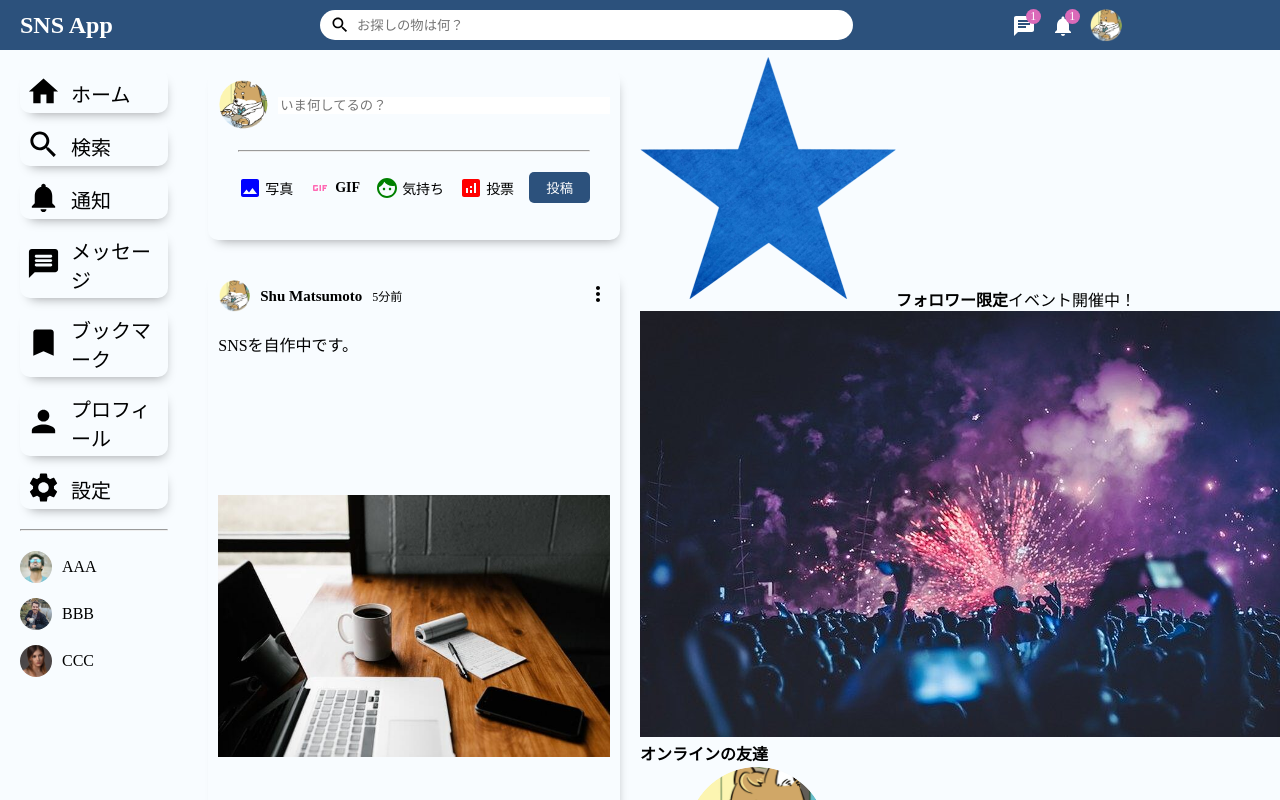
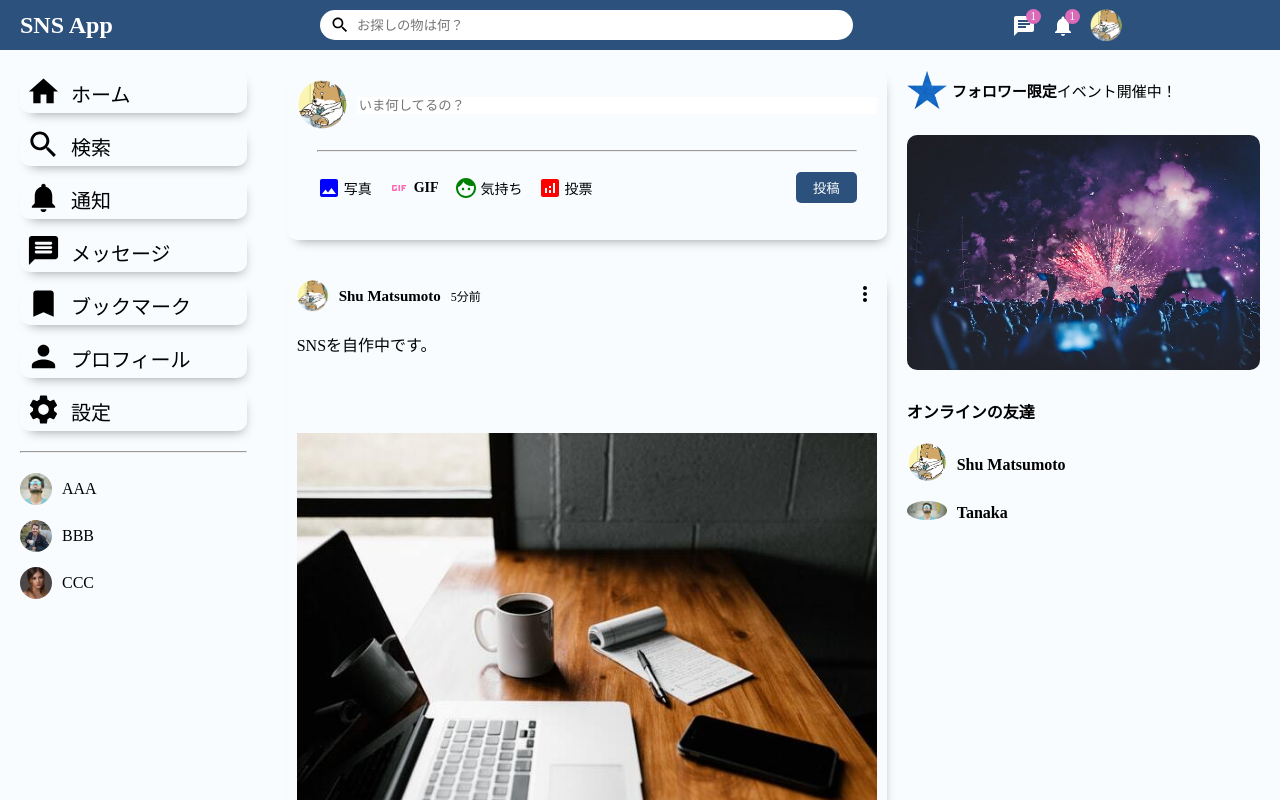
Before and after one commit to shumatsumoto/sns-app-frontend, a React (Create React App) app: page / in a window 1280 px wide. Shown: the top 800 px of the page. Built offline with nearby package versions, Linux system fonts and the light colour scheme.

Commit message:
Rightbar style

```diff
--- a/src/components/rightbar/Rightbar.css
+++ b/src/components/rightbar/Rightbar.css
@@ -1,3 +1,61 @@
 .rightbar {
   flex: 3.5;
 }
+
+.rightbarWrapper {
+  padding: 20px 20px 0 0;
+}
+
+.eventContainer {
+  display: flex;
+  align-items: center;
+}
+
+.starImg {
+  width: 40px;
+  height: auto;
+  margin-right: 5px;
+}
+
+.eventText {
+  font-weight: 300;
+  font-size: 15px;
+}
+
+.eventImg {
+  width: 100%;
+  border-radius: 10px;
+  margin: 25px 0;
+}
+
+.rightbarTitle {
+  margin-bottom: 20px;
+}
+
+.rightbarFriendList {
+  padding: 0;
+  margin: 0;
+  list-style: none;
+}
+
+.rightbarFriend {
+  display: flex;
+  align-items: center;
+  margin-bottom: 15px;
+}
+
+.rightbarProfileImgContainer {
+  margin-right: 10px;
+  position: relative;
+}
+
+.rightbarProfileImg {
+  width: 40px;
+  height: auto;
+  border-radius: 50%;
+  object-fit: cover;
+}
+
+.rightbarUsername {
+  font-weight: 550;
+}
--- a/src/components/rightbar/Rightbar.jsx
+++ b/src/components/rightbar/Rightbar.jsx
@@ -12,15 +12,30 @@
             イベント開催中！
           </span>
         </div>
-        <img src="./assets/event.jpeg" alt="" />
+        <img src="./assets/event.jpeg" alt="" className="eventImg" />
         <h4 className="rightbarTitle">オンラインの友達</h4>
         <ul className="rightbarFriendList">
           <li className="rightbarFriend">
             <div className="rightbarProfileImgContainer">
-              <img src="./assets/person/1.jpeg" alt="" />
+              <img
+                src="./assets/person/1.jpeg"
+                alt=""
+                className="rightbarProfileImg"
+              />
               <span className="rightbarOnline"></span>
             </div>
             <span className="rightbarUsername">Shu Matsumoto</span>
+          </li>
+          <li className="rightbarFriend">
+            <div className="rightbarProfileImgContainer">
+              <img
+                src="./assets/person/2.jpeg"
+                alt=""
+                className="rightbarProfileImg"
+              />
+              <span className="rightbarOnline"></span>
+            </div>
+            <span className="rightbarUsername">Tanaka</span>
           </li>
         </ul>
       </div>
```
